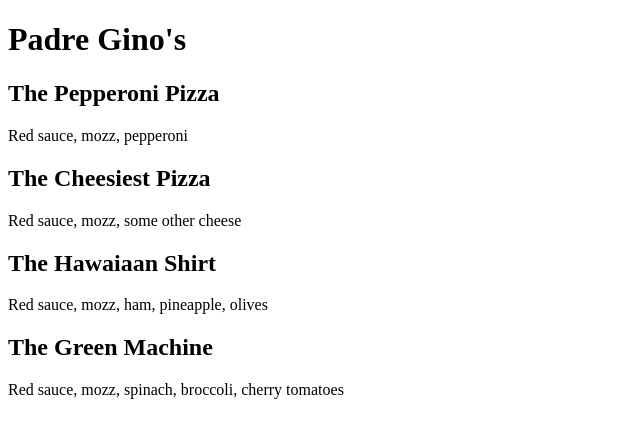
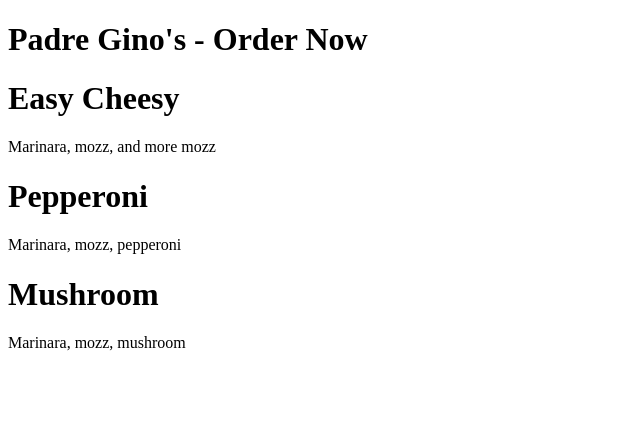
Before and after one commit to allisonecrenshaw/padre-ginos, a React (Vite) app: page / in a window 1280 px wide. Shown: the top 438 px of the page, without its empty margins (0-640 px from the left). Built offline with nearby package versions, Linux system fonts and the light colour scheme.

Commit message:
Updated project to use JSX.

```diff
--- a/index.html
+++ b/index.html
@@ -1,4 +1,4 @@
-<!DOCTYPE html>
+<!doctype html>
 <html lang="en">
   <head>
     <meta charset="UTF-8" />
@@ -7,6 +7,6 @@
   </head>
   <body>
     <div id="root">not rendered</div>
-    <script type="module" src="./src/App.js"></script>
+    <script type="module" src="./src/App.jsx"></script>
   </body>
 </html>
--- a/package.json
+++ b/package.json
@@ -19,6 +19,7 @@
     "@vitejs/plugin-react": "^4.3.1",
     "eslint": "^9.9.1",
     "eslint-config-prettier": "^9.1.0",
+    "eslint-plugin-react": "^7.37.1",
     "globals": "^15.9.0",
     "prettier": "^3.4.2",
     "vite": "^5.4.2"
--- a/src/App.js
+++ /dev/null
@@ -1,35 +0,0 @@
-import React from "react";
-import { createRoot } from "react-dom/client";
-
-const Pizza = (props) => {
-  return React.createElement("div", {}, [
-    React.createElement("h2", {}, props.name),
-    React.createElement("p", {}, props.description),
-  ]);
-};
-
-const App = () => {
-  return React.createElement("div", {}, [
-    React.createElement("h1", {}, "Padre Gino's"),
-    React.createElement(Pizza, {
-      name: "The Pepperoni Pizza",
-      description: "Red sauce, mozz, pepperoni",
-    }),
-    React.createElement(Pizza, {
-      name: "The Cheesiest Pizza",
-      description: "Red sauce, mozz, some other cheese",
-    }),
-    React.createElement(Pizza, {
-      name: "The Hawaiaan Shirt",
-      description: "Red sauce, mozz, ham, pineapple, olives",
-    }),
-    React.createElement(Pizza, {
-      name: "The Green Machine",
-      description: "Red sauce, mozz, spinach, broccoli, cherry tomatoes",
-    }),
-  ]);
-};
-
-const container = document.getElementById("root");
-const root = createRoot(container);
-root.render(React.createElement(App));
--- /dev/null
+++ b/src/App.jsx
@@ -0,0 +1,17 @@
+import { createRoot } from "react-dom/client";
+import Pizza from "./Pizza";
+
+const App = () => {
+  return (
+    <div>
+      <h1>Padre Gino's - Order Now</h1>
+      <Pizza name="Easy Cheesy" description="Marinara, mozz, and more mozz" />
+      <Pizza name="Pepperoni" description="Marinara, mozz, pepperoni" />
+      <Pizza name="Mushroom" description="Marinara, mozz, mushroom" />
+    </div>
+  );
+};
+
+const container = document.getElementById("root");
+const root = createRoot(container);
+root.render(<App />);
--- /dev/null
+++ b/src/Pizza.jsx
@@ -0,0 +1,10 @@
+const Pizza = (props) => {
+  return (
+    <div className="pizza">
+      <h1>{props.name}</h1>
+      <p>{props.description}</p>
+    </div>
+  );
+};
+
+export default Pizza;
```
Also changed, not shown: eslint.config.mjs (+16 -0 lines), 1 other file (tests, documents, lock files or other folders).
